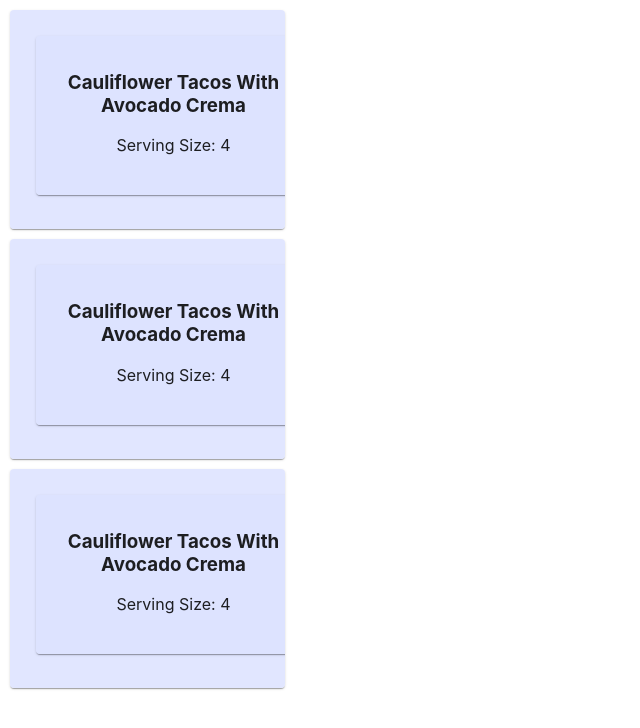
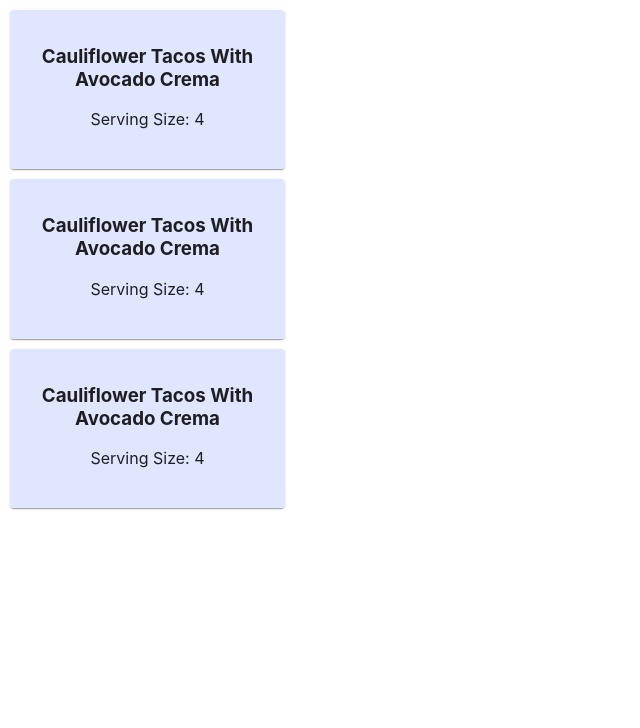
Before and after one commit to elim04/recipe-app, a React (Create React App) app: page / in a window 1280 px wide. Shown: the top 728 px of the page, without its empty margins (0-640 px from the left). Built offline with nearby package versions, Linux system fonts and the light colour scheme.

Commit message:
remove individual card styling in single component

```diff
--- a/src/components/RecipeListItem.tsx
+++ b/src/components/RecipeListItem.tsx
@@ -1,33 +1,18 @@
 import React from "react";
-
-import { makeStyles } from "@material-ui/core";
-import { Card, CardContent } from "@material-ui/core";
-
 interface RecipeListItemProps {
   recipeName: string;
   servingSize: number;
 }
 
-const useStyles = makeStyles({
-  root: {
-    width: 275,
-    margin: 10,
-    backgroundColor: "rgb(221 227 255 / 87%)",
-  },
-});
-
 const RecipeListItem: React.FC<RecipeListItemProps> = ({
   recipeName,
   servingSize,
 }) => {
-  const classes = useStyles();
   return (
-    <Card className={classes.root}>
-      <CardContent>
-        <h3>{recipeName}</h3>
-        <p>Serving Size: {servingSize}</p>
-      </CardContent>
-    </Card>
+    <div>
+      <h3>{recipeName}</h3>
+      <p>Serving Size: {servingSize}</p>
+    </div>
   );
 };
 
```
